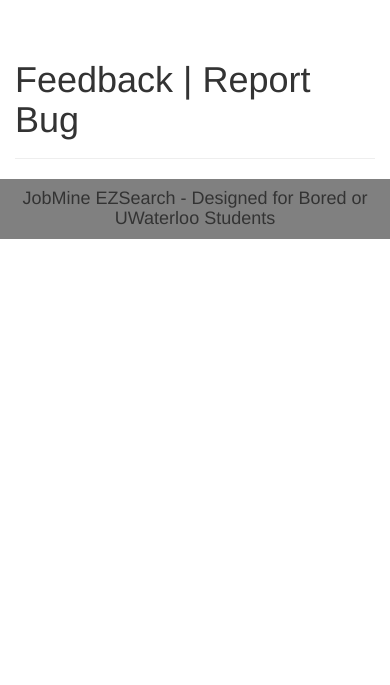
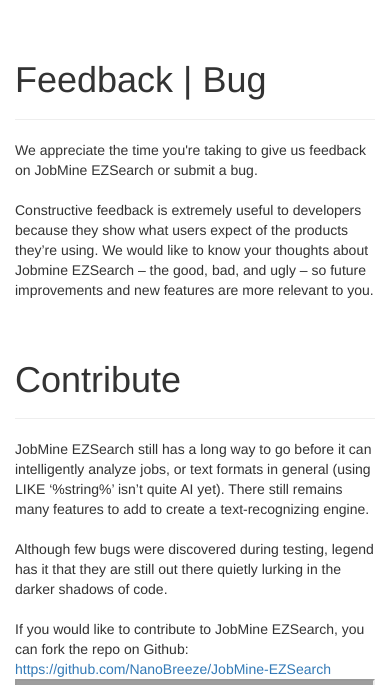
Before and after one commit to NanoBreeze/JobMine-EZSearch, a Flask app: page /feedback in a window 390 px wide. Shown: the part 52-737 px from the top of the page. Before the commit the page ends 291 px from the top, so only its background shows below. Run offline with Flask 2, Linux system fonts and the light colour scheme; some libraries are stand-ins or nearby versions; grey boxes are pictures that could not be loaded.

Commit message:
Finished About page. To do, welcome page and login

```diff
--- a/Main.py
+++ b/Main.py
@@ -1,3 +1,20 @@
+"""
+This file is part of JobMine EZSearch.
+
+JobMine EZSearch is free software: you can redistribute it and/or modify
+it under the terms of the GNU General Public License as published by
+the Free Software Foundation, either version 3 of the License, or
+(at your option) any later version.
+
+JobMine EZSearch is distributed in the hope that it will be useful,
+but WITHOUT ANY WARRANTY; without even the implied warranty of
+MERCHANTABILITY or FITNESS FOR A PARTICULAR PURPOSE.  See the
+GNU General Public License for more details.
+
+You should have received a copy of the GNU General Public License
+along with JobMine EZSearch.  If not, see <http://www.gnu.org/licenses/>.
+"""
+
 from flask import Flask, render_template, request, jsonify
 from post import posts
 from download import downloads
@@ -54,10 +71,10 @@
                            analytics_job_containing_keywords_count = analytics.get_keywords_count()
                            )
 
-@app.route('/docs')
+@app.route('/about')
 def docs():
     """Displays the documentation page"""
-    return render_template("Docs.html")
+    return render_template("About.html")
 
 @app.route('/feedback')
 def feedback():
--- a/Templates/Feedback.html
+++ b/Templates/Feedback.html
@@ -1,8 +1,61 @@
+{#
+This file is part of JobMine EZSearch.
+
+JobMine EZSearch is free software: you can redistribute it and/or modify
+it under the terms of the GNU General Public License as published by
+the Free Software Foundation, either version 3 of the License, or
+(at your option) any later version.
+
+JobMine EZSearch is distributed in the hope that it will be useful,
+but WITHOUT ANY WARRANTY; without even the implied warranty of
+MERCHANTABILITY or FITNESS FOR A PARTICULAR PURPOSE.  See the
+GNU General Public License for more details.
+
+You should have received a copy of the GNU General Public License
+along with JobMine EZSearch.  If not, see <http://www.gnu.org/licenses/>.
+
+#}
+
 {% extends "TemplateLayout.html" %}
 {% block body %}
 <div class="container">
-     <div class="page-header">
-        <h1>Feedback | Report Bug</h1>
+
+    <div class="row">
+        <div class="col-sm-6">
+               <div class="page-header">
+        <h1>Feedback | Bug</h1>
     </div>
+            We appreciate the time you're taking to give us feedback on JobMine EZSearch or submit a bug.
+
+            <br /><br/>
+
+            Constructive feedback is extremely useful to developers because they show what users expect of the products they’re using.
+            We would like to know your thoughts about Jobmine EZSearch – the good, bad, and ugly – so future improvements and new features are more relevant to you.
+
+            <br /><br />
+
+            <div class="page-header">
+        <h1>Contribute</h1>
     </div>
+
+        JobMine EZSearch still has a long way to go before it can intelligently analyze jobs, or text formats in general (using LIKE ‘%string%’ isn’t quite AI yet).
+        There still remains many features to add to create a text-recognizing engine.
+
+        <br /><br />
+
+        Although few bugs were discovered during testing, legend has it that they are still out there quietly lurking in the darker shadows of code.
+
+        <br /><br />
+        If you would like to contribute to JobMine EZSearch, you can fork the repo on Github:
+            <br/>
+        <a href="https://github.com/NanoBreeze/JobMine-EZSearch">https://github.com/NanoBreeze/JobMine-EZSearch</a>
+
+        </div>
+        <div class="col-sm-6">
+            <iframe src="https://docs.google.com/forms/d/10ZEa7JxrpPWSKeS3B3wDKrD5RVJAJ_rtWlocggQM3tc/viewform?embedded=true" width="100%" height="600px" frameborder="1" marginheight="0" marginwidth="0">Loading...</iframe>
+
+        </div>
+    </div>
+
+</div>
 {% endblock %}
--- a/Templates/TemplateLayout.html
+++ b/Templates/TemplateLayout.html
@@ -1,3 +1,21 @@
+{#
+This file is part of JobMine EZSearch.
+
+JobMine EZSearch is free software: you can redistribute it and/or modify
+it under the terms of the GNU General Public License as published by
+the Free Software Foundation, either version 3 of the License, or
+(at your option) any later version.
+
+JobMine EZSearch is distributed in the hope that it will be useful,
+but WITHOUT ANY WARRANTY; without even the implied warranty of
+MERCHANTABILITY or FITNESS FOR A PARTICULAR PURPOSE.  See the
+GNU General Public License for more details.
+
+You should have received a copy of the GNU General Public License
+along with JobMine EZSearch.  If not, see <http://www.gnu.org/licenses/>.
+
+#}
+
 <!DOCTYPE html>
 <html>
 <head>
@@ -13,7 +31,7 @@
 
 <nav class="navbar navbar-inverse">
     <div class="navbar-header">
-        <a href="#" class="navbar-brand"><img style="margin-top:-15px" src="{{ url_for('static', filename = 'EZSearch_logo_resize.png')}}"></a>
+        <a href="/" class="navbar-brand"><img style="margin-top:-15px" src="{{ url_for('static', filename = 'EZSearch_logo_resize.png')}}"></a>
         <button type="button" class="navbar-toggle collapsed" data-toggle="collapse" data-target="#collapsedNav">
             <span class="icon-bar"></span>
             <span class="icon-bar"></span>
@@ -27,7 +45,7 @@
             <li><a href="/feedback">Feedback|Report Bug</a></li>
         </ul>
         <ul class="nav navbar-nav navbar-right">
-             <li><a href="/docs">Docs</a></li>
+             <li><a href="/about">About</a></li>
         </ul>
     </div>
 </nav>
```
Also changed, not shown: Templates/About.html (added, +140 -0 lines), Templates/AnalyticsExport.html (+22 -15 lines), Templates/Docs.html (deleted, +0 -8 lines), Templates/ExportHTML.html (+17 -0 lines), Templates/JobInquiry.html (+18 -2 lines), Templates/Welcome.html (+25 -5 lines), download.py (+17 -0 lines), logic.py (+17 -0 lines), post.py (+17 -0 lines), setup.py (+17 -0 lines), sql.py (+17 -0 lines).
